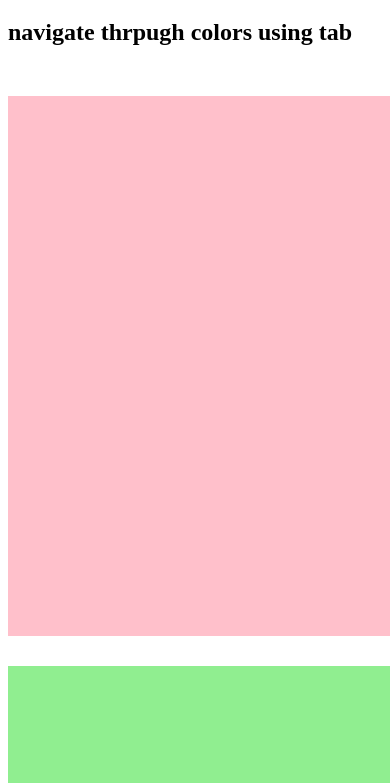
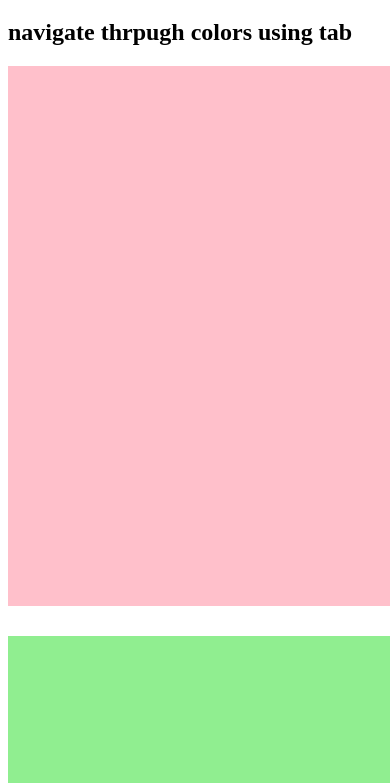
Before and after one commit to maroom1/html-tabbed-navigation, a plain HTML site: page index.html in a window 390 px wide. Shown: the part 61-844 px from the top of the page. Drawn offline with Linux system fonts and the light colour scheme.

Commit message:
cleared bug

```diff
--- a/index.html
+++ b/index.html
@@ -20,7 +20,7 @@
     margin-top: 30px;
 }
 
-#main > div:nth-child(1) {
+#main > div:nth-child(4) {
     margin-top: 0;
 }
 #main > div#myRedDIV {order: 4;}
```
